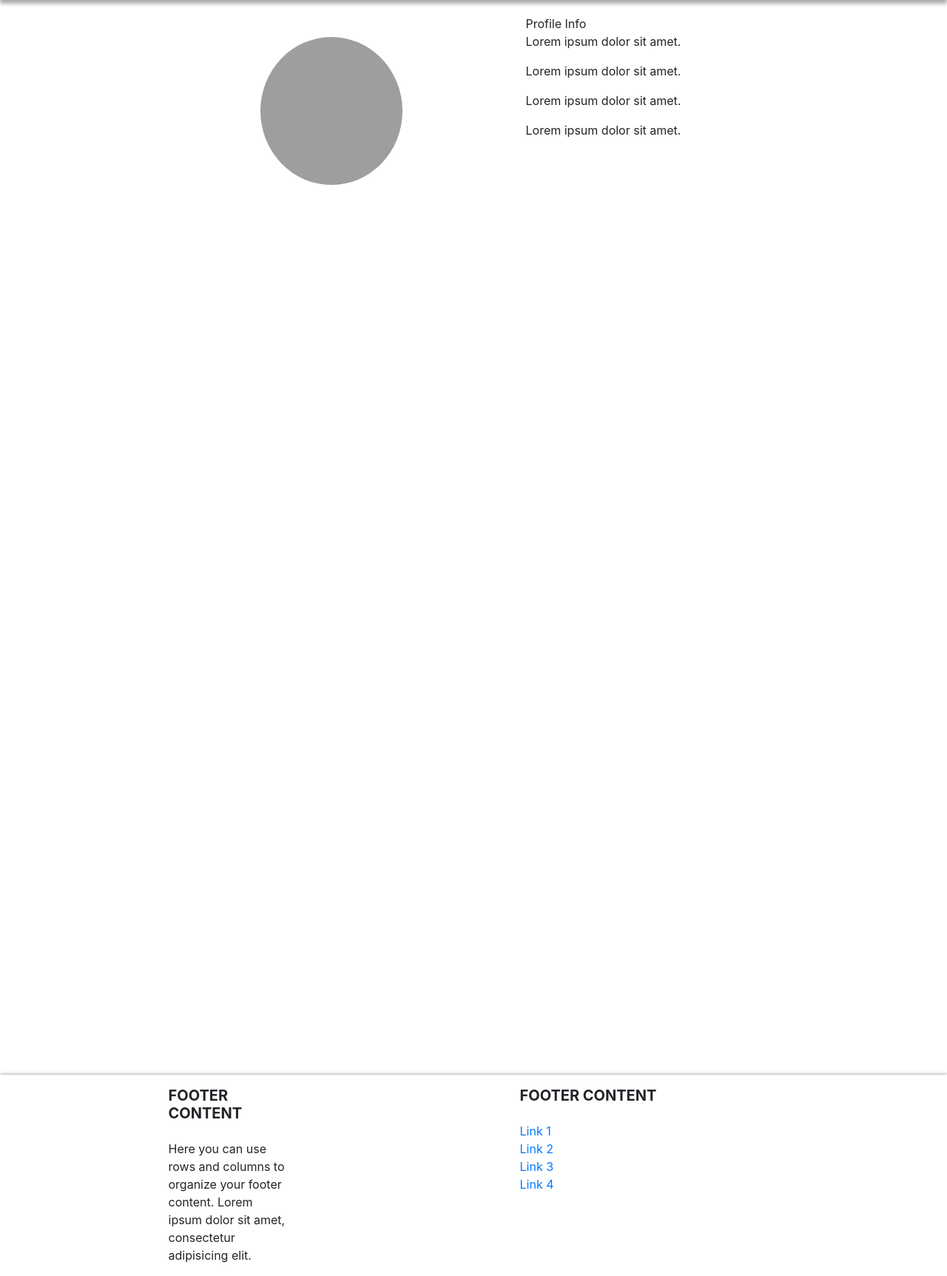
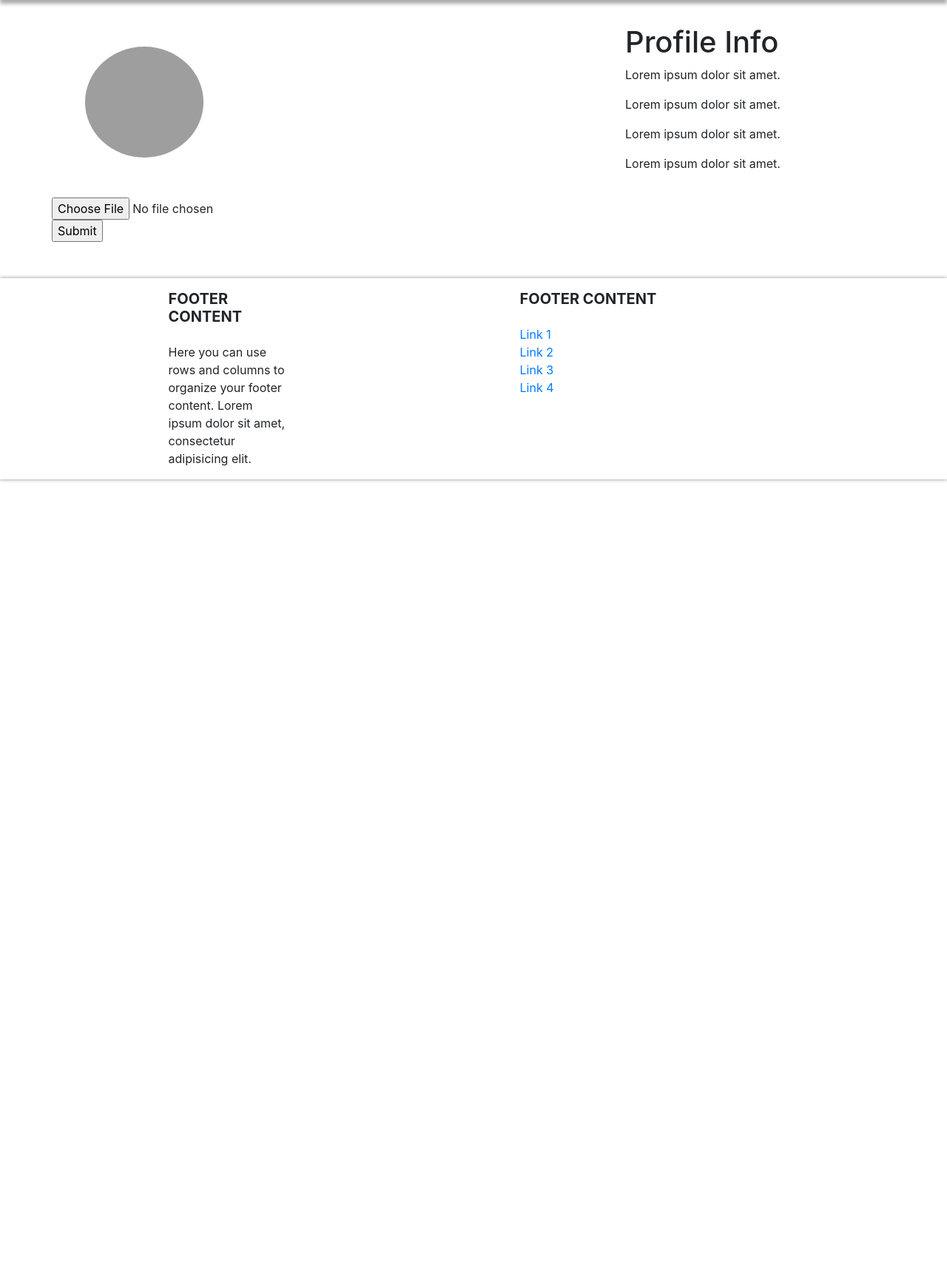
Before and after one commit to RichardDWoodhead/captain-console, a Django app: page /user/ in a window 1280 px wide. Shown: the part 110-1835 px from the top of the page at 74% size. After the commit the page ends 761 px from the top, so only its background shows below. Run offline with Django 3.2, Linux system fonts and the light colour scheme; some libraries are stand-ins or nearby versions; grey boxes are pictures that could not be loaded.

Commit message:
Img upload for profile with img preview :D

```diff
--- a/main/static/css/stylesheet.css
+++ b/main/static/css/stylesheet.css
@@ -99,10 +99,11 @@
     justify-content: space-evenly;
     margin: 5%;
 }
-.profilePic {
+#profilePic {
     margin: 30px 30px 30px 30px;
-    height: 200px;
-    width: 250px;
+    border-radius: 50%;
+    height: 150px;
+    width: 150px;
 }
 .profileText {
     width: 300px;
@@ -110,10 +111,17 @@
 }
 .profileContainer {
     display: flex;
-    flex-flow: row nowrap;
-    height: 1400px;
+    flex-flow: row wrap;
+    height: 200px;
+    width: auto;
     justify-content: space-between;
-    margin: 20px 20% 20px 20%;
+
+}
+
+
+.break {
+    flex-basis: 100%;
+    height: 0;
 }
 
 /* **********************************
--- /dev/null
+++ b/main/static/javascript/profile.js
@@ -0,0 +1,10 @@
+function loadImg(event) {
+    var input = event.target;
+    var reader = new FileReader();
+    reader.onload = function(){
+        var dataURL = reader.result;
+        var output = document.getElementById('profilePic');
+        output.src = dataURL;
+    };
+    reader.readAsDataURL(input.files[0]);
+  };
--- a/main/templates/user/index.html
+++ b/main/templates/user/index.html
@@ -3,16 +3,28 @@
 {% block content %}
     <div class="container">
         <div class="row profileContainer">
-        <img alt="You" class="profilePic rounded-circle col-md-4" src="../static/images/Profilepic.png">
+            <img alt="You" class="col-2" id="profilePic" src="../static/images/Profilepic.png">
 
 
-    <div class="profileText col-md-5">
-        <p2>Profile Info</p2>
+
+
+
+            <div class="profileText col-4">
+                <H1>Profile Info</H1>
                 <p>Lorem ipsum dolor sit amet.</p>
                 <p>Lorem ipsum dolor sit amet.</p>
                 <p>Lorem ipsum dolor sit amet.</p>
                 <p>Lorem ipsum dolor sit amet.</p>
             </div>
         </div>
+        <div class="row">
+            <form>
+                <div class="form-group">
+                    <input type="file" class="form-control-file" accept='image/*' onchange='loadImg(event)'>
+                    <input type="submit" onclick="inn">
                 </div>
+            </form>
+        </div>
+    </div>
+    <script type="text/javascript" src="{% static "javascript/profile.js" %}"></script>
 {% endblock %}
```
Lines whose indentation alone changed are shown as unchanged.
